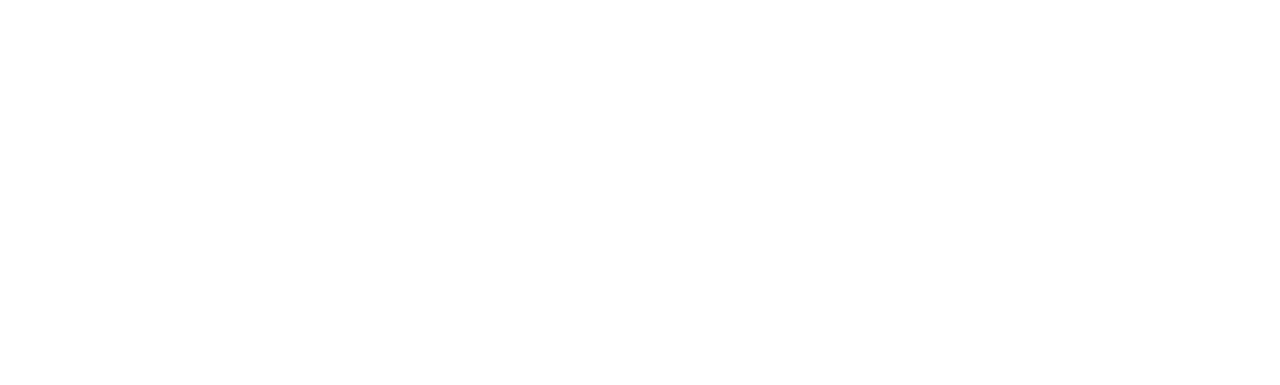
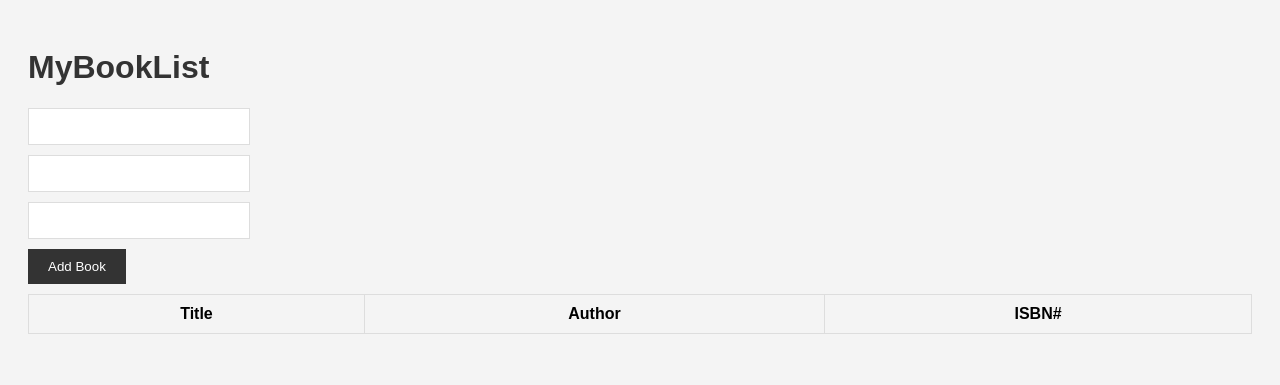
Before and after one commit to acciojob/book-list-itsNeer, a website: page main.html in a window 1280 px wide. Drawn offline with Linux system fonts and the light colour scheme.

Commit message:
created a submission

```diff
--- a/main.html
+++ b/main.html
@@ -1,16 +1,25 @@
 <!DOCTYPE html>
-
-<html>
+<html lang="en">
 
 <head>
+	<meta charset="UTF-8">
+	<meta name="viewport" content="width=device-width, initial-scale=1.0">
+	<title>Document</title>
 	<link rel="stylesheet" href="styles.css">
 </head>
 
 <body>
-	<!-- the entire body must be written by student -->
-    <script type="text/javascript" src="./script.js">
-</script>
-
+	<!-- The entire body must be written by student -->
+	<h1>MyBookList</h1>
+	<div class="form-group">
+		<input type="text" id="title">
+		<input type="text" id="author">
+		<input type="text" id="isbn">
+		<button type="submit" id="submit">Add Book</button>
+	</div>
+	<!-- <table class="table table-striped"></table> -->
+	<script type="text/javascript" src="./script.js">
+	</script>
 </body>
 
 </html>
--- a/script.js
+++ b/script.js
@@ -1 +1,55 @@
 //your JS code here. If required.
+// let table = document.querySelector(".table");
+let div = document.querySelector(".form-group")
+let title = document.getElementById("title")
+let author = document.getElementById("author")
+let isbn = document.getElementById("isbn")
+
+
+let table = document.createElement("table");
+table.className = "table table-striped";
+// document.body.append(table)
+div.append(table)
+
+let thead = table.createTHead();
+let row = thead.insertRow();
+let th = document.createElement("th");
+row.append(th);
+th.innerHTML = "Title"
+let th2 = document.createElement("th");
+row.append(th2);
+th2.innerHTML = "Author"
+let th3 = document.createElement("th");
+row.append(th3);
+th3.innerHTML = "ISBN#"
+
+
+let tbody = document.createElement('tbody');
+tbody.id = "book-list";
+table.append(tbody);
+
+document.getElementById("submit").addEventListener("click", (e) => {
+    e.preventDefault();
+
+    let body_row = tbody.insertRow();
+    let title_cell = body_row.insertCell()
+    title_cell.innerHTML = title.value;
+
+    let author_cell = body_row.insertCell();
+    author_cell.innerHTML = author.value;
+
+    let isbn_cell = body_row.insertCell()
+    isbn_cell.innerHTML = isbn.value;
+
+
+    let clear_cell = body_row.insertCell()
+    clear_cell.innerHTML = "<button class='delete' style='background-color:red;'>X</button>";
+
+    let del = document.getElementsByClassName("delete");
+    let lastDelButton = del[del.length - 1];
+    lastDelButton.addEventListener("click", (e) => {
+        e.preventDefault()
+        // body_row.deleteCell();
+        e.target.parentElement.parentElement.remove();
+    })
+})
--- a/styles.css
+++ b/styles.css
@@ -1 +1,51 @@
-/*  your css code here. If applicable */
+ /* your css code here. If applicable */
+.form-group {
+    display: flex;
+    flex-direction: column;
+    align-items: flex-start;
+    gap: 10px;
+}
+body {
+    font-family: Arial, sans-serif;
+    background-color: #f4f4f4;
+    padding: 20px;
+}
+
+h1 {
+    color: #333;
+}
+
+.form-group {
+    margin-bottom: 20px;
+}
+
+.form-group input[type="text"] {
+    padding: 10px;
+    border: 1px solid #ddd;
+    width: 200px;
+}
+
+.form-group button {
+    padding: 10px 20px;
+    background-color: #333;
+    color: #fff;
+    border: none;
+}
+
+.table {
+    width: 100%;
+    border-collapse: collapse;
+}
+
+.table th, .table td {
+    padding: 10px;
+    border: 1px solid #ddd;
+}
+
+.delete {
+    padding: 5px 10px;
+    color: #fff;
+}
+.table tr td:last-child {
+    border: none;
+}
```
